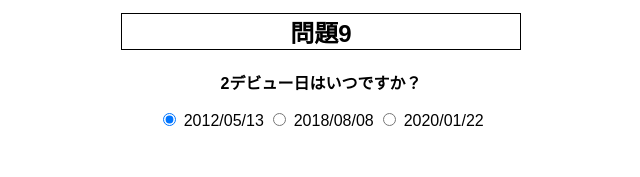
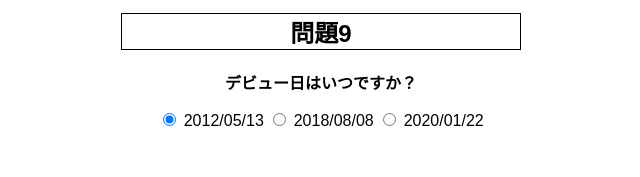
Before and after one commit to lily-fleur/QuizPage, a plain HTML site: page JsQuizPractice/SnQuiz.html in a window 1280 px wide. Shown: the part 1564-1741 px from the top of the page, 319-959 px from the left. Drawn offline with nearby package versions, Linux system fonts and the light colour scheme.

Commit message:
Update SnQuiz.html

```diff
--- a/JsQuizPractice/SnQuiz.html
+++ b/JsQuizPractice/SnQuiz.html
@@ -108,7 +108,7 @@
 
   <div class="quizzes-container">
     <h2 style="background: white; border: 1px solid #000; color:#000;">問題9</h2>
-    <p class="title">2デビュー日はいつですか？</p>
+    <p class="title">デビュー日はいつですか？</p>
     <input type="radio" name="quiz9" value="uncorrect" checked> 2012/05/13
     <input type="radio" name="quiz9" value="uncorrect"> 2018/08/08
     <input type="radio" name="quiz9" value="correct"> 2020/01/22
```
